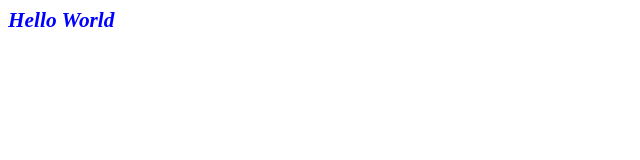
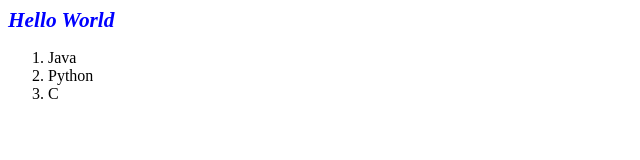
Before and after one commit to stalkerpnv/simpleHTML, a plain HTML site: page index.html in a window 1280 px wide. Shown: the whole page, without its empty margins (0-640 px from the left). Drawn offline with Linux system fonts and the light colour scheme.

Commit message:
made some changes

```diff
--- a/index.html
+++ b/index.html
@@ -6,5 +6,10 @@
   <h1>
     Hello World
   </h1>
+  <ol>
+    <li>Java</li>
+    <li>Python</li>
+    <li>C</li>
+  </ol>
 </body>
 </html>
```
